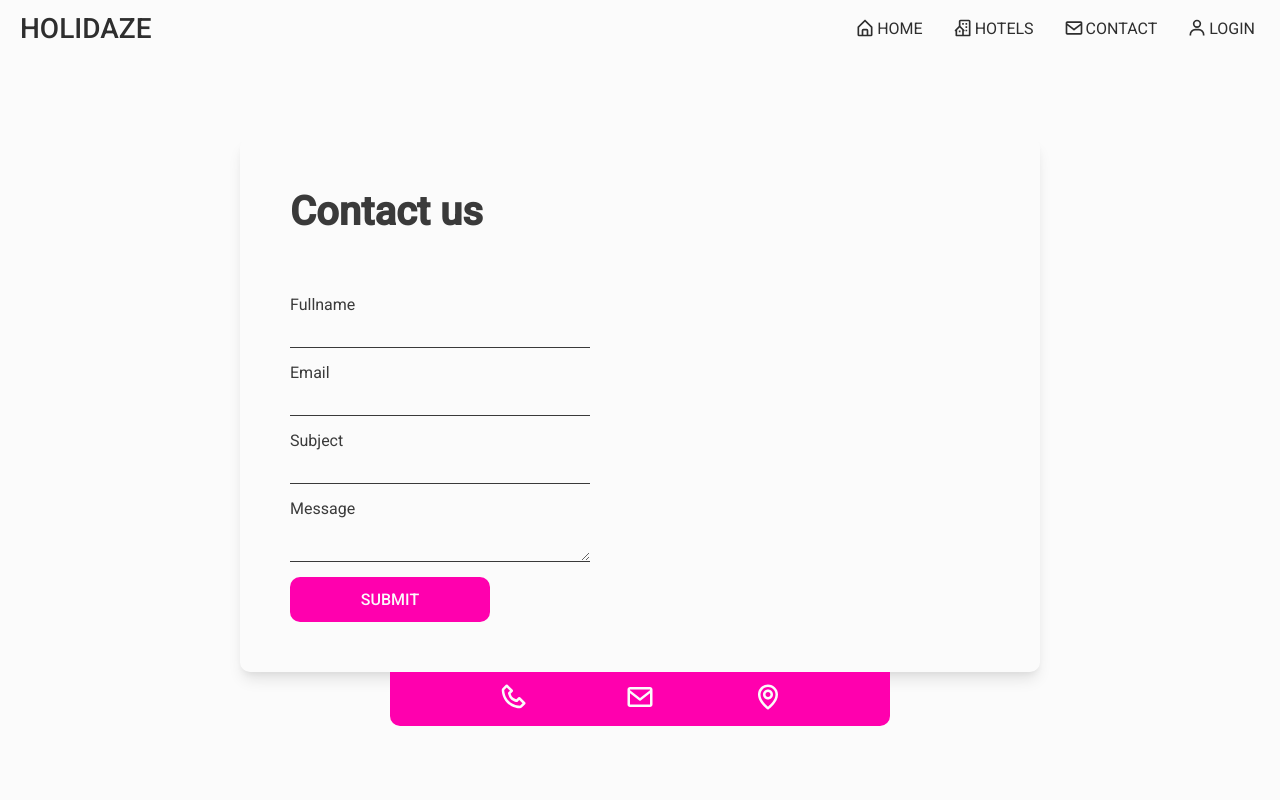
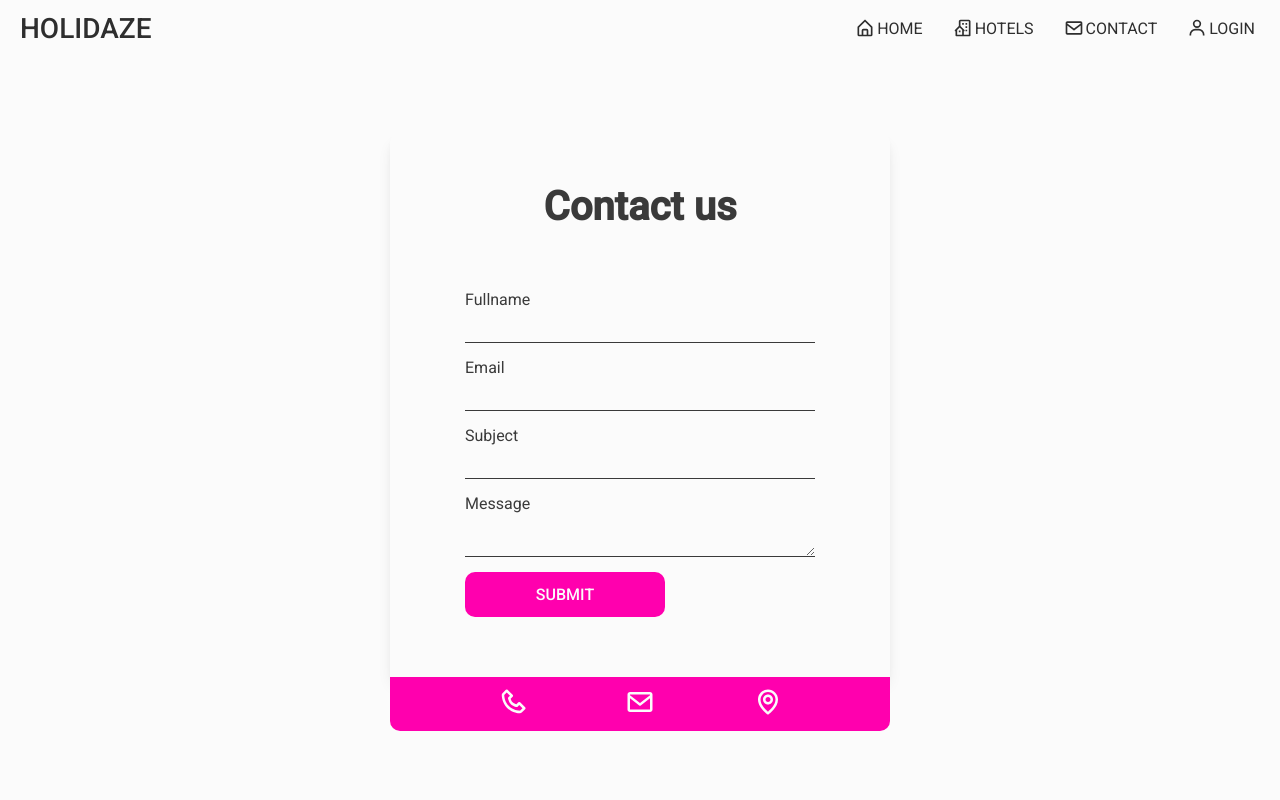
Before and after one commit to Noroff-FEU-Assignments/project-exam-2-RikkeLindberg, a Next.js app: page /contact in a window 1280 px wide. Shown: the top 800 px of the page. Built offline with nearby package versions, Linux system fonts and the light colour scheme.

Commit message:
change styles

```diff
--- a/components/forms/Forms.module.css
+++ b/components/forms/Forms.module.css
@@ -1,17 +1,20 @@
 .container {
   display: flex;
   flex-direction: column;
+  align-items: center;
   margin: 12rem auto 0 auto;
-  padding: 5rem;
+  padding: 5rem 1rem 6rem 1rem;
   width: 100%;
-  max-width: 80rem;
-  border-radius: 1rem;
+  max-width: 50rem;
+  border-top-left-radius: 1rem;
+  border-top-right-radius: 1rem;
   box-shadow: rgba(0, 0, 0, 0.1) 0px 10px 15px -3px,
     rgba(0, 0, 0, 0.05) 0px 4px 6px -2px;
 }
 
 .form {
   width: 100%;
+  max-width: 35rem;
   margin-top: 6rem;
 }
 
@@ -37,7 +40,6 @@
   background-color: transparent;
   outline: none;
   font-size: 1.6rem;
-  max-width: 30rem;
 }
 
 .form textarea {
```
